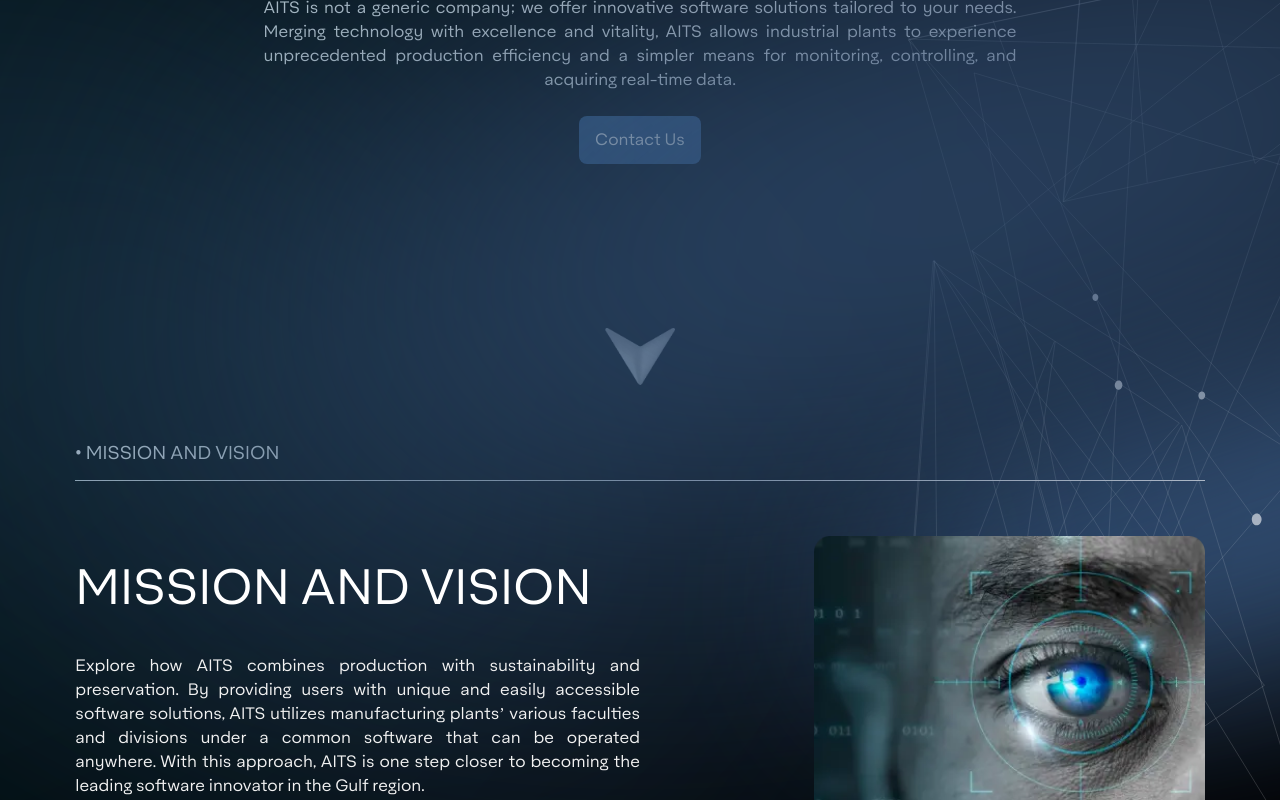
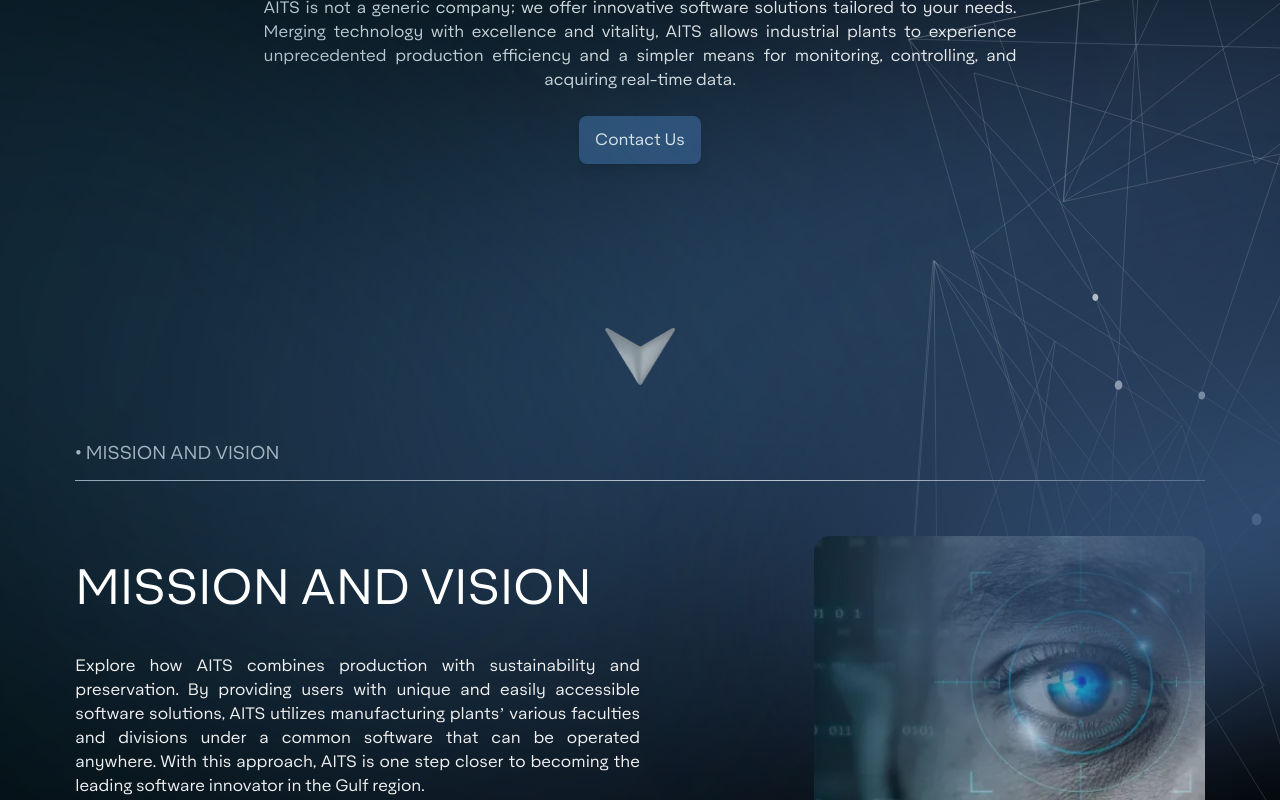
Before and after one commit to thecabinetlb/aitsmena-frontend, a Vue app: page / in a window 1280 px wide. Shown: the part 440-1240 px from the top of the page. Built offline with nearby package versions, Linux system fonts and the light colour scheme.

Commit message:
final edits

```diff
--- a/src/components/Hero.vue
+++ b/src/components/Hero.vue
@@ -35,7 +35,7 @@ import VisionandValues from './VisionandValues.vue';
           position: 'absolute',
           top: '0',
           left: '50%',
-          zIndex: 3,
+          zIndex: 1,
           transform: 'translate(-50%, 0%)',
           x:0,
           y:0,
@@ -84,7 +84,7 @@ import VisionandValues from './VisionandValues.vue';
 
       <!-- right layer -->
       <img src="../assets/images/hero/elements/righttop.svg" alt="AITS" width="1467" height="1474"
-      class="min-h-[400px] absolute right-0 z-1 top-0" center cover responsive loading="eager"/>
+      class="min-h-[400px] absolute right-0 md:top-1/4 md:-translate-y-1/4 top-0 z-[-1]" center cover responsive loading="eager" />
       <!-- v-motion
         :initial="{
           position: 'absolute',
@@ -104,7 +104,7 @@ import VisionandValues from './VisionandValues.vue';
             delay: 1100,
             duration: 4000
           },
-        }"-->
+        }" -->
       <img src="../assets/images/hero/elements/rightmiddle.svg" alt="AITS" width="2499" height="1501" center cover responsive loading="eager"
       v-motion
         :initial="{
@@ -112,7 +112,7 @@ import VisionandValues from './VisionandValues.vue';
           top: '35%',
           right: '0',
           transform: 'translate(0%)',
-          zIndex: -1,
+          zIndex: 2,
           x:0,
           y:0,
         }"
```
